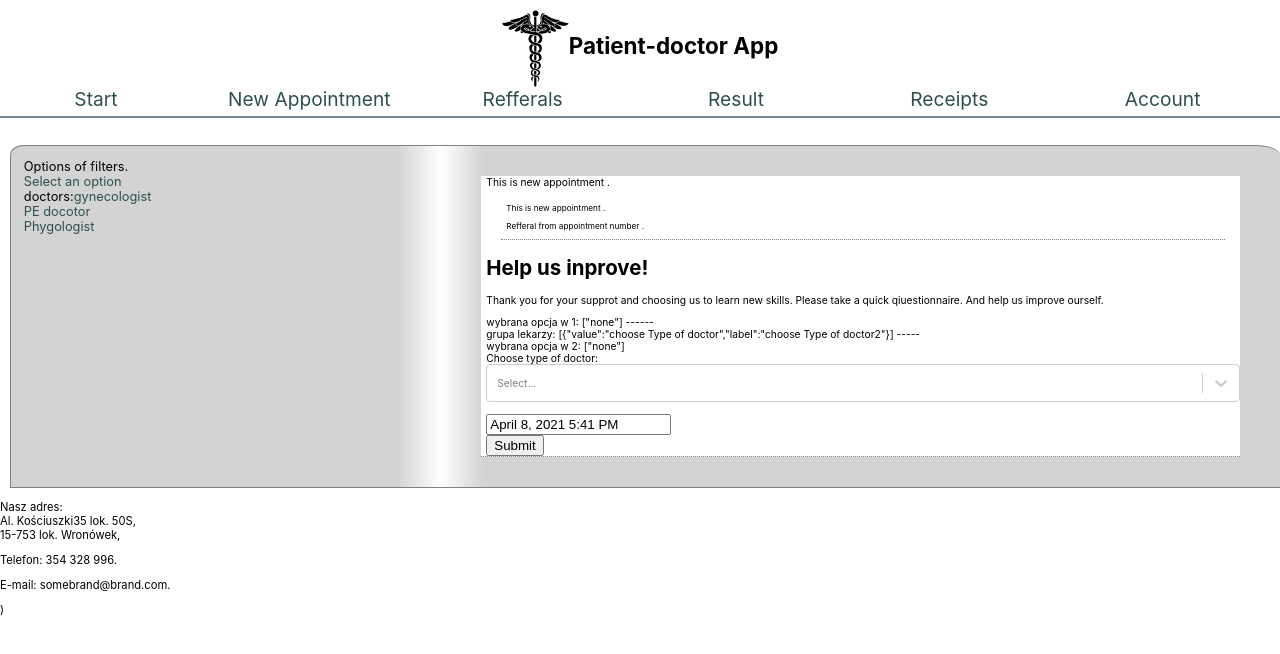
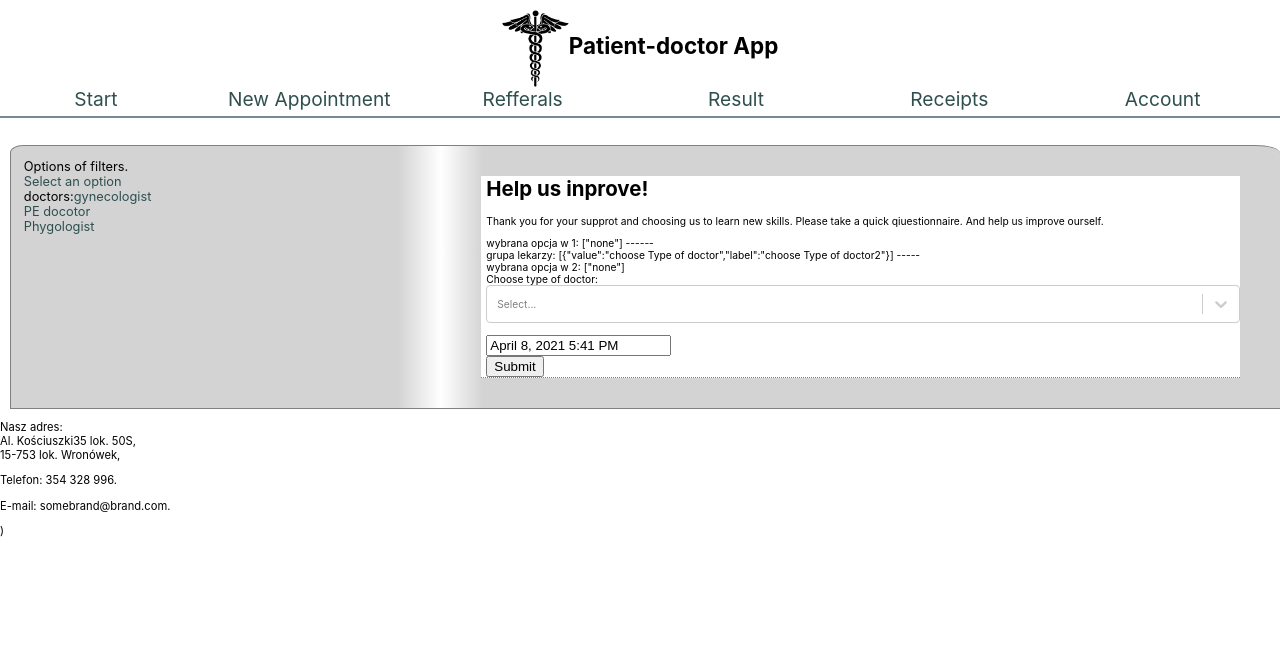
Before and after one commit to elzp/patientMedicalApp, a React (Create React App) app: page /new in a window 1280 px wide. Shown: the top 654 px of the page. Built offline with nearby package versions, Linux system fonts and the light colour scheme.

Commit message:
add posting and saving data: react form->json file

```diff
--- a/src/comp/Appointments.tsx
+++ b/src/comp/Appointments.tsx
@@ -65,25 +65,13 @@ function handleVisOfDocSel (){
     })
 }
 
-const visitApiAdress ="http://localhost:3001/newVisit";
+// server API code
+const visitApiAdress ="http://localhost:3001/";
 
 function onSubmit(e: any| null | void) {
-  //e.preventDefault();
-  // get form data out of state
-  //const { first_name, last_name, password, email, phone } = this.state;
-//   fetch(`${visitApiAdress}`, {
-//   method: "POST",
-//   headers: {
-//     'Content-type': 'application/json'
-//   },
-//   body: JSON.stringify([{id:pacientid, type: selectedOption[0],name: selectedOption2[0], time:startDate}])
-// })
-// .then((response) => response.json())
-// .then((result) => {
-//   console.log(result)
-// })
+  e.preventDefault();
       axios
-      .post(`${visitApiAdress}`, {id:pacientid, type: selectedOption[0],name: selectedOption2[0], time:startDate})
+      .post(`${visitApiAdress}/newVisit`, {id:pacientid, type: selectedOption[0],name: selectedOption2[0], time:startDate})
       .then((res:any) => console.log('data was send', res))
       .catch((err: any) => {
         console.error(err);
@@ -93,14 +81,8 @@ function onSubmit(e: any| null | void) {
   return (
     <div className="appointment">
 
-         <p> This is new appointment {JSON.stringify( value)}.</p>
-
-         <Appointment noOfAppointment = {value}/>
-
     <div id="welcome-section">
-
         <div><h1 id="title">Help us inprove!</h1></div>
-
         <div><p id="description">Thank you for your supprot and choosing us to learn new skills. Please take a quick qiuestionnaire. And help us improve ourself.</p>
         </div>
     </div>
```
